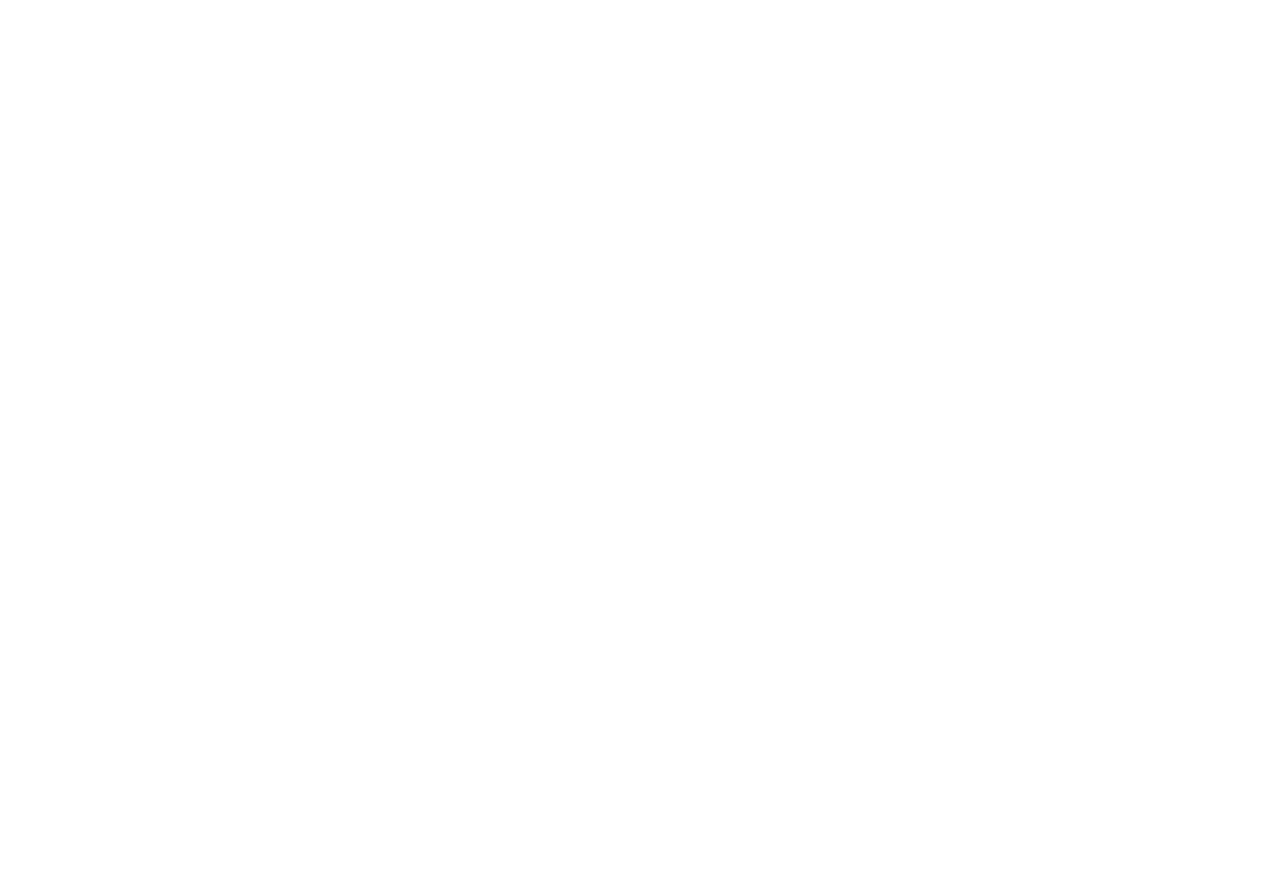
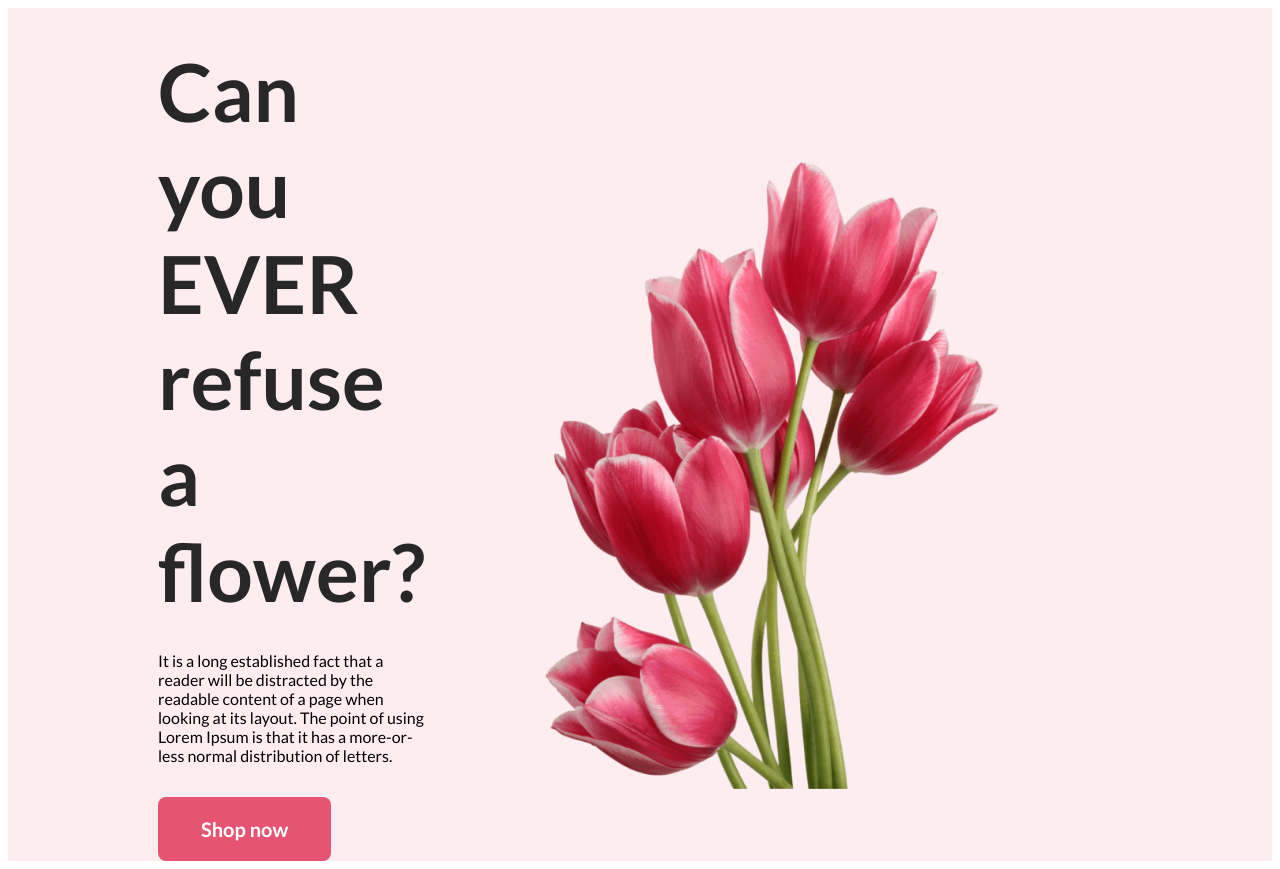
Before and after one commit to KnightAnik/a-flower-page, a plain HTML site: page index.html in a window 1280 px wide. Before the commit the page ends 800 px from the top, so only its background shows below. Drawn offline with Linux system fonts and the light colour scheme.

Commit message:
banner almost done

```diff
--- a/index.html
+++ b/index.html
@@ -1,11 +1,37 @@
 <!DOCTYPE html>
 <html lang="en">
+
 <head>
     <meta charset="UTF-8">
     <meta name="viewport" content="width=device-width, initial-scale=1.0">
+    <link rel="preconnect" href="https://fonts.googleapis.com">
+    <link rel="preconnect" href="https://fonts.gstatic.com" crossorigin>
+    <link
+        href="https://fonts.googleapis.com/css2?family=Lato:wght@400;700&family=Open+Sans:wght@400;700;800&display=swap"
+        rel="stylesheet">
+    <link rel="stylesheet" href="styles/flowery.css">
     <title>Flower-ish</title>
 </head>
+
 <body>
+    <header class="header">
+        <div class="banner">
+            <div class="banner-content">
+                <h5 class="banner-title">Can you <br>EVER<br> refuse a flower?</h5>
+                <p class="banner-description">It is a long established fact that a reader will be distracted by the
+                    readable content of a page when looking at its layout. The point of using Lorem Ipsum is that it has
+                    a more-or-less normal distribution of letters.</p>
+                <button class="btn-primary">Shop now</button>
+            </div>
+            <img class="header-flower-pic" src="Flower Asset/pngwing 10.png" alt="Flower Picture">
+        </div>
+    </header>
+    <main>
 
+    </main>
+    <footer>
+
+    </footer>
 </body>
+
 </html>
--- a/styles/flowery.css
+++ b/styles/flowery.css
@@ -0,0 +1,59 @@
+* {
+    font-family: 'Lato', sans-serif;
+}
+
+/*Header Section*/
+
+.header {
+    background-color: rgba(229, 84, 115, 0.10);
+}
+
+.banner {
+    padding: 30px 30px 0px 150px;
+    display: flex;
+    align-items: center;
+    justify-content: space-between;
+    margin: auto;
+}
+
+.banenr-content {
+    max-width: 500px;
+}
+
+.banner-greeting {
+    font-size: 45px;
+    color: #474747;
+    margin-bottom: 0;
+}
+
+.banner-title {
+    color: #272727;
+    font-size: 80px;
+    font-weight: 800;
+    margin-top: 5px;
+    margin-bottom: 32px;
+}
+
+.banner-description {
+    margin-top: 0px;
+    margin-bottom: 32px;
+}
+
+.text-primary {
+    color: #FD6E0A;
+}
+
+.btn-primary {
+    border-radius: 8px;
+    background: #E55473;
+    color: white;
+    border: 0;
+    padding: 20px 43px;
+    font-size: 20px;
+    font-weight: 700;
+}
+
+.banner .header-flower-pic {
+    width: 500px;
+    padding: 50px 240px 0px 97px;
+}
```
Also changed, not shown: Flower Asset/Flower 01.png (added), Flower Asset/Group 57.png (added), Flower Asset/Group 58.png (added), Flower Asset/Group 59.png (added), Flower Asset/Rectangle 4.png (added), Flower Asset/Rectangle 5.png (added), Flower Asset/Rectangle 6.png (added), Flower Asset/Rectangle 9.png (added), Flower Asset/pngwing 10.png (added), Flower Asset/pngwing 5.png (added), Flower Asset/pngwing 6.png (added), Flower Asset/pngwing 7.png (added), Flower Asset/pngwing 8.png (added).
